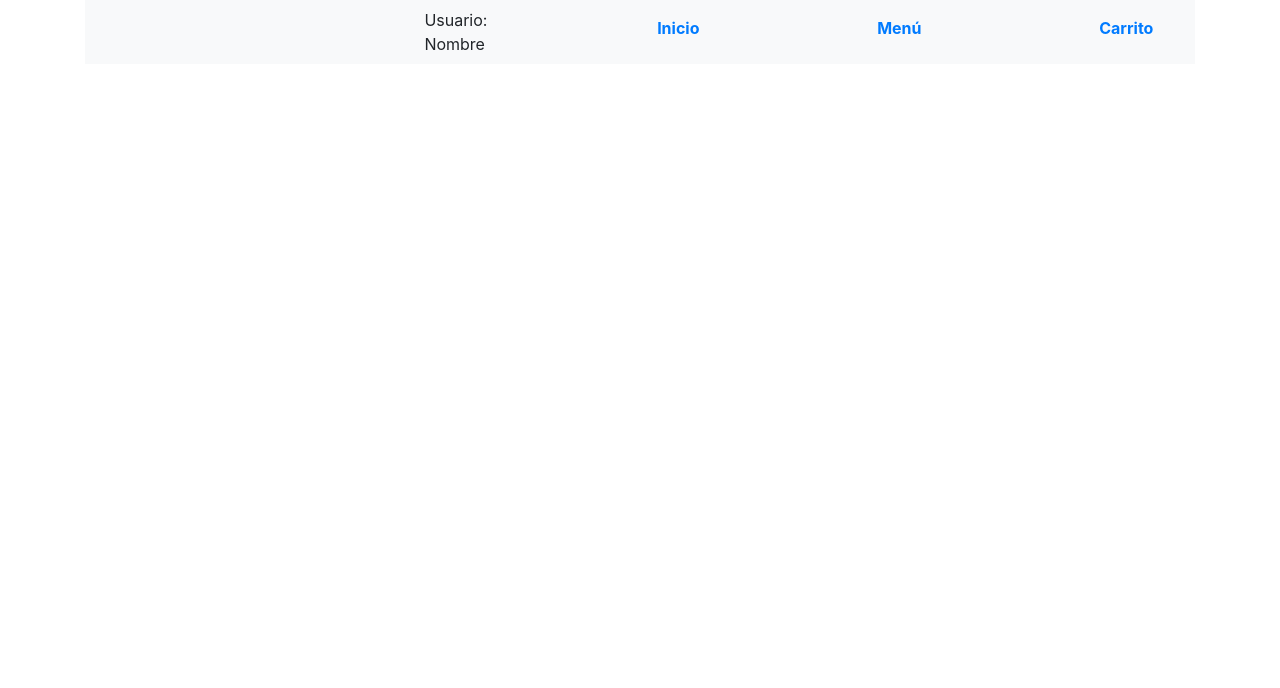
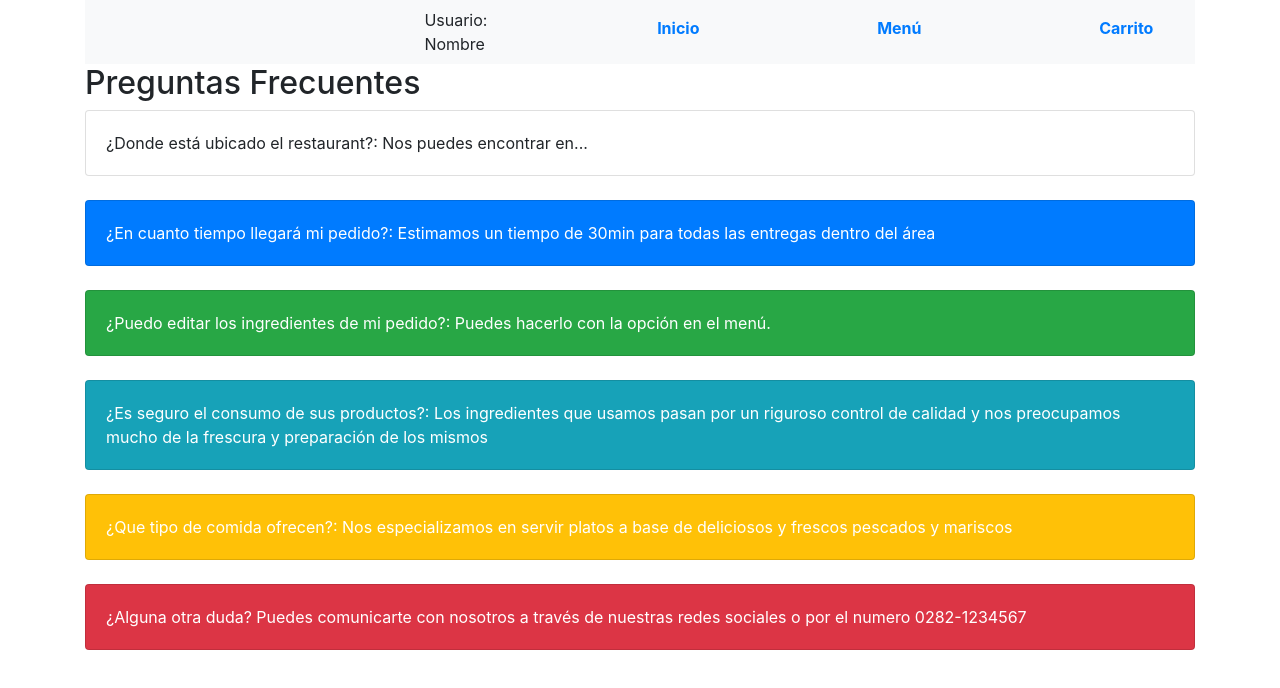
Before and after one commit to SamuelVera/UMakeit, an Angular app: page /ayuda in a window 1280 px wide. Shown: the top 688 px of the page. Built offline with nearby package versions, Linux system fonts and the light colour scheme.

Commit message:
Creación de cuenta y help

```diff
--- /dev/null
+++ b/src/app/home/cuenta/cuenta.component.css
@@ -0,0 +1,24 @@
+.card{
+    width: 50%;
+}
+.card-header{
+    display: flex;
+    background-color: white;
+    border-bottom: solid rgb(235, 64, 11);
+    width: 90%;
+    font-size: 130%;
+}
+.card-body{
+    display: flex;
+    background-color: white;
+    border-bottom: solid rgb(252, 138, 32);
+    width: 90%;
+    font-size: 130%;
+}
+.card-footer{
+    display: flex;
+    background-color: white;
+    border-bottom: solid rgb(235, 64, 11);
+    width: 90%;
+    font-size: 130%;
+}
--- a/src/app/home/help/help.component.html
+++ b/src/app/home/help/help.component.html
@@ -1 +1,41 @@
 <router-outlet></router-outlet>
+<html lang="en">
+<head>
+  <meta charset="utf-8">
+  <meta name="viewport" content="width=device-width, initial-scale=1">
+  <link rel="stylesheet" href="https://maxcdn.bootstrapcdn.com/bootstrap/4.1.3/css/bootstrap.min.css">
+  <script src="https://ajax.googleapis.com/ajax/libs/jquery/3.3.1/jquery.min.js"></script>
+  <script src="https://cdnjs.cloudflare.com/ajax/libs/popper.js/1.14.3/umd/popper.min.js"></script>
+  <script src="https://maxcdn.bootstrapcdn.com/bootstrap/4.1.3/js/bootstrap.min.js"></script>
+</head>
+<body>
+
+<div class="container">
+  <h2>Preguntas Frecuentes</h2>
+  <div class="card">
+    <div class="card-body">¿Donde está ubicado el restaurant?: Nos puedes encontrar en... </div>
+  </div>
+  <br>
+  <div class="card bg-primary text-white">
+    <div class="card-body">¿En cuanto tiempo llegará mi pedido?: Estimamos un tiempo de 30min para todas las entregas dentro del área</div>
+  </div>
+  <br>
+  <div class="card bg-success text-white">
+    <div class="card-body">¿Puedo editar los ingredientes de mi pedido?: Puedes hacerlo con la opción en el menú.</div>
+  </div>
+  <br>
+  <div class="card bg-info text-white">
+    <div class="card-body">¿Es seguro el consumo de sus productos?: Los ingredientes que usamos pasan por un riguroso control de calidad y nos preocupamos mucho de la frescura y preparación de los mismos</div>
+  </div>
+  <br>
+  <div class="card bg-warning text-white">
+    <div class="card-body">¿Que tipo de comida ofrecen?: Nos especializamos en servir platos a base de deliciosos y frescos pescados y mariscos</div>
+  </div>
+  <br>
+  <div class="card bg-danger text-white">
+    <div class="card-body">¿Alguna otra duda? Puedes comunicarte con nosotros a través de nuestras redes sociales o por el numero 0282-1234567</div>
+  </div>
+</div>
+
+</body>
+</html>
```
Also changed, not shown: src/app/home/cuenta/cuenta.component.html (added, +23 -0 lines), src/app/home/cuenta/cuenta.component.ts (added, +15 -0 lines), 1 other file (tests, documents, lock files or other folders).
